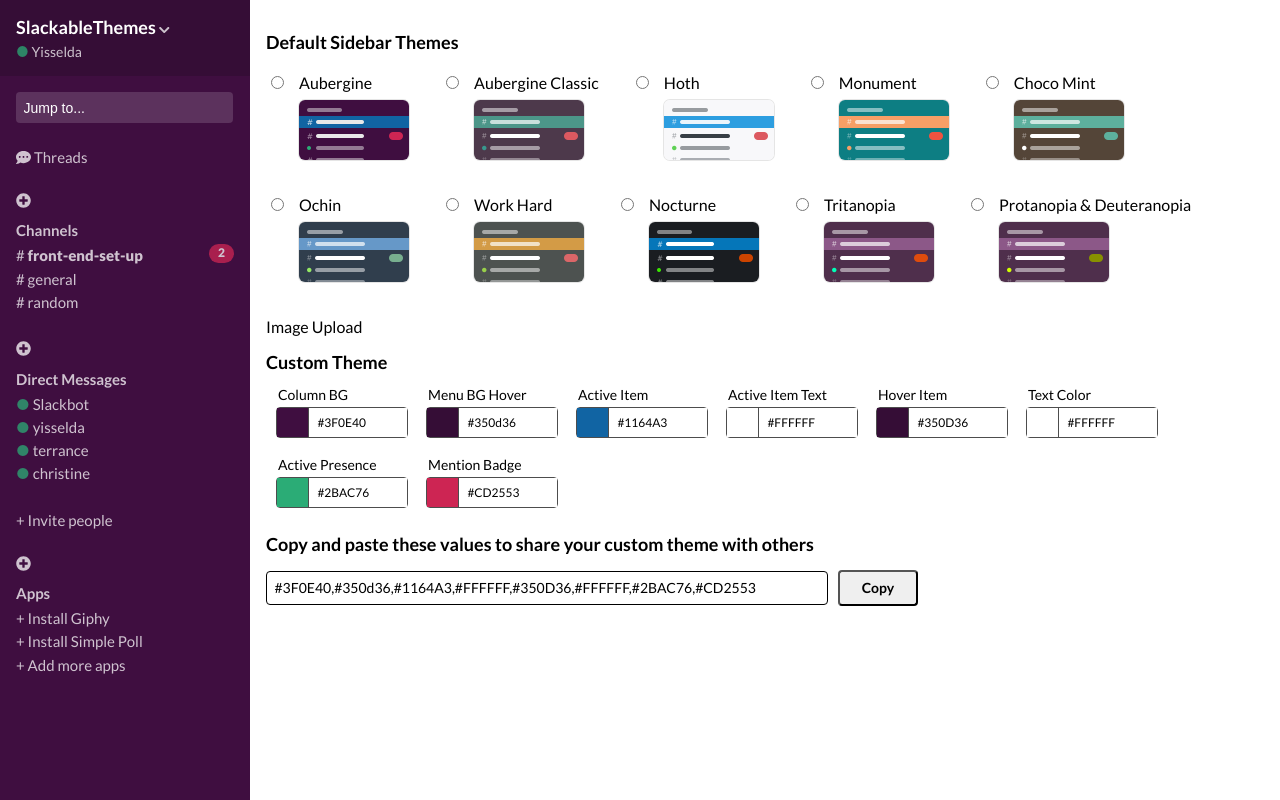
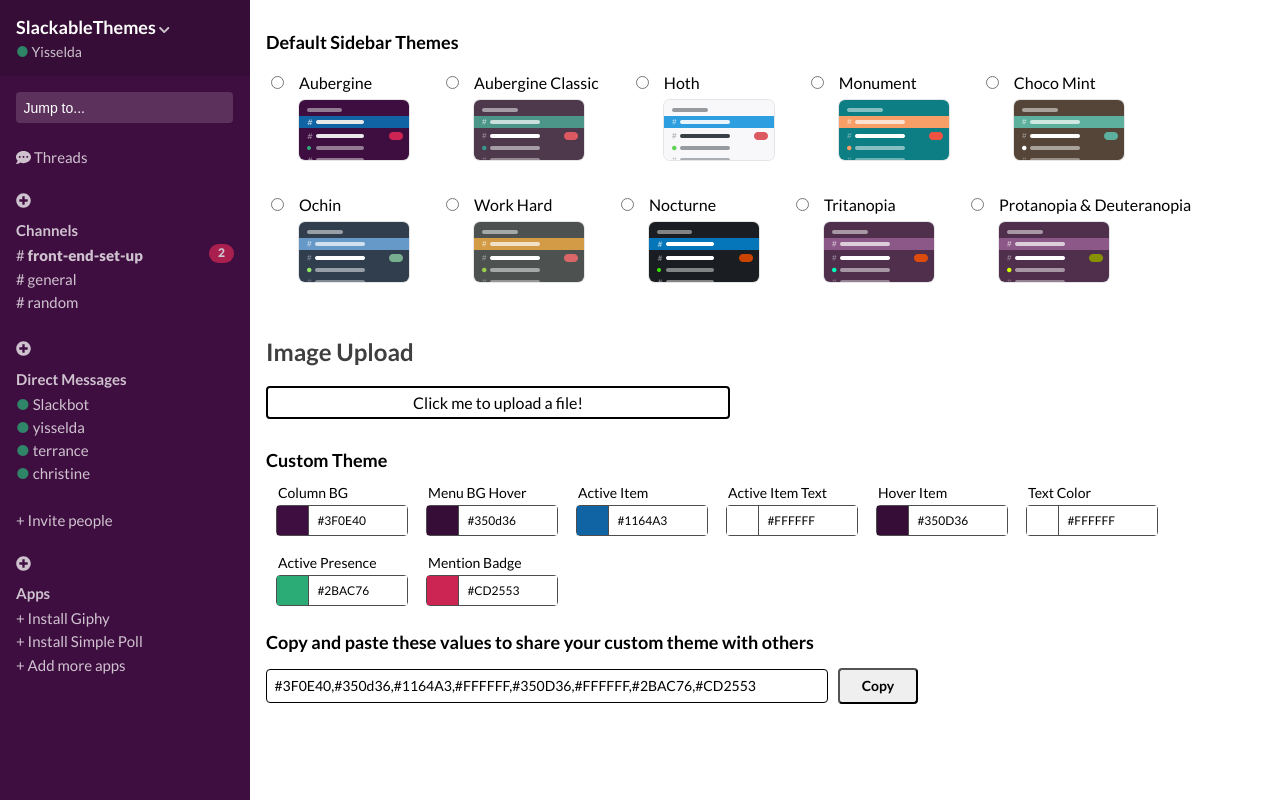
Before and after one commit to yisselda/SlackableThemes, a React app: page / in a window 1280 px wide. Built offline with nearby package versions, Linux system fonts and the light colour scheme.

Commit message:
Add react-dropzone for file upload

```diff
--- a/package.json
+++ b/package.json
@@ -4,8 +4,8 @@
   "private": true,
   "dependencies": {
     "@babel/core": "7.6.0",
+    "@babel/runtime": "^7.6.3",
     "@emotion/core": "^10.0.21",
-    "@babel/runtime": "^7.6.3",
     "@fortawesome/fontawesome-free": "^5.11.2",
     "@fortawesome/fontawesome-free-regular": "^5.0.13",
     "@fortawesome/fontawesome-svg-core": "^1.2.25",
@@ -53,6 +53,7 @@
     "react-color": "^2.17.3",
     "react-dev-utils": "^9.1.0",
     "react-dom": "^16.10.2",
+    "react-dropzone": "^10.2.1",
     "resolve": "1.12.0",
     "resolve-url-loader": "3.1.0",
     "sass-loader": "7.2.0",
--- a/src/components/ImageUpload.js
+++ b/src/components/ImageUpload.js
@@ -1,8 +1,27 @@
 import React from 'react';
+import Dropzone from 'react-dropzone';
 import '../styles/image-upload.scss';
 
-const ImageUpload = () => (
-  <div className='image-upload'>Image Upload</div>
-);
+const ImageUpload = (props) => {
+  const onDrop = (acceptedFiles) => {
+    console.log(acceptedFiles);
+  }
+
+  return (
+    <div className="image-upload-container">
+      <h2>Image Upload</h2>
+      <div className="image-upload">
+        <Dropzone onDrop={onDrop}>
+          {({getRootProps, getInputProps}) => (
+            <div {...getRootProps()}>
+              <input {...getInputProps()} />
+              Click me to upload a file!
+            </div>
+          )}
+        </Dropzone>
+      </div>
+    </div>
+  );
+};
 
 export default ImageUpload;
--- a/src/styles/image-upload.scss
+++ b/src/styles/image-upload.scss
@@ -0,0 +1,9 @@
+.image-upload{
+  border: 2px solid black;
+  border-radius: 4px;
+  padding: 5px;
+  margin-top: 15px;
+  margin-bottom: 30px;
+  max-width: 450px;
+  text-align: center;
+}
```
Also changed, not shown: 1 other file (tests, documents, lock files or other folders).
